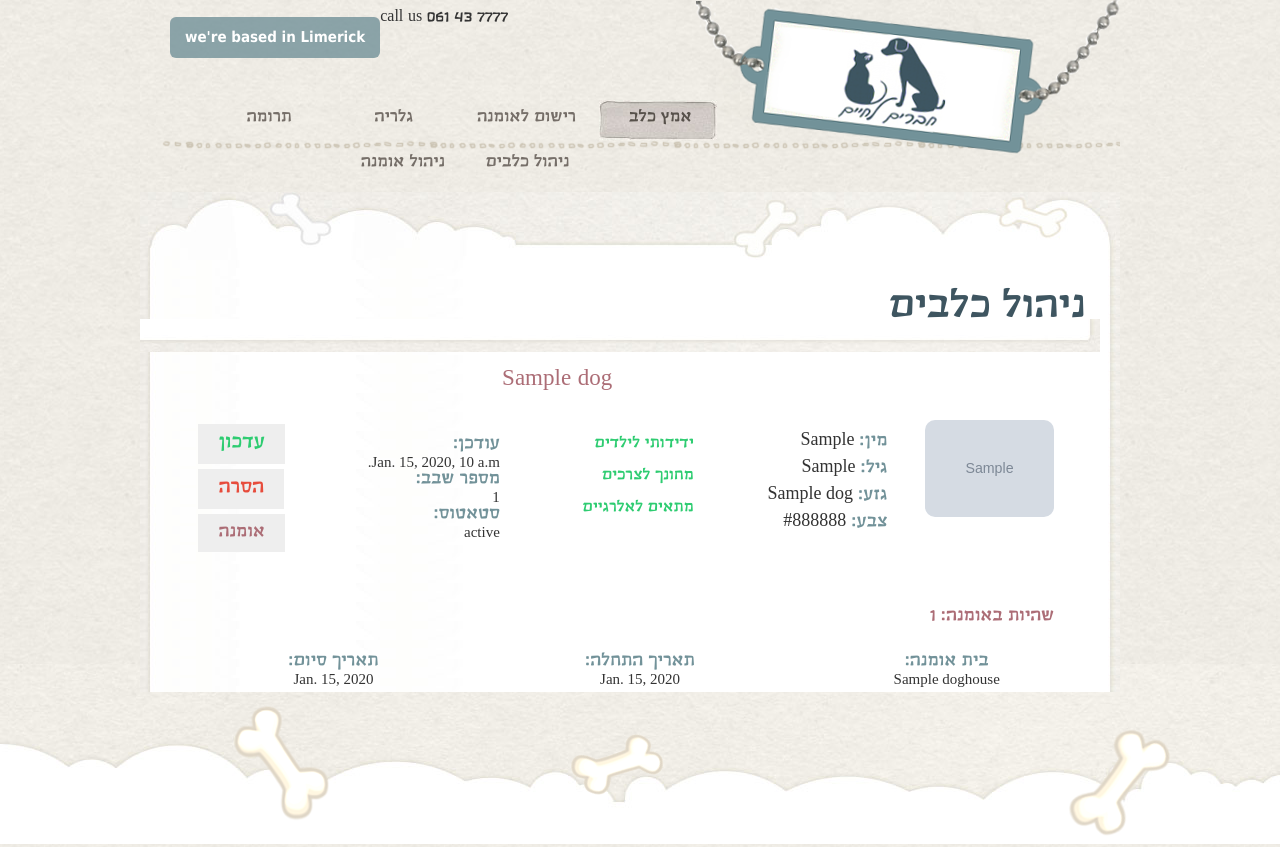
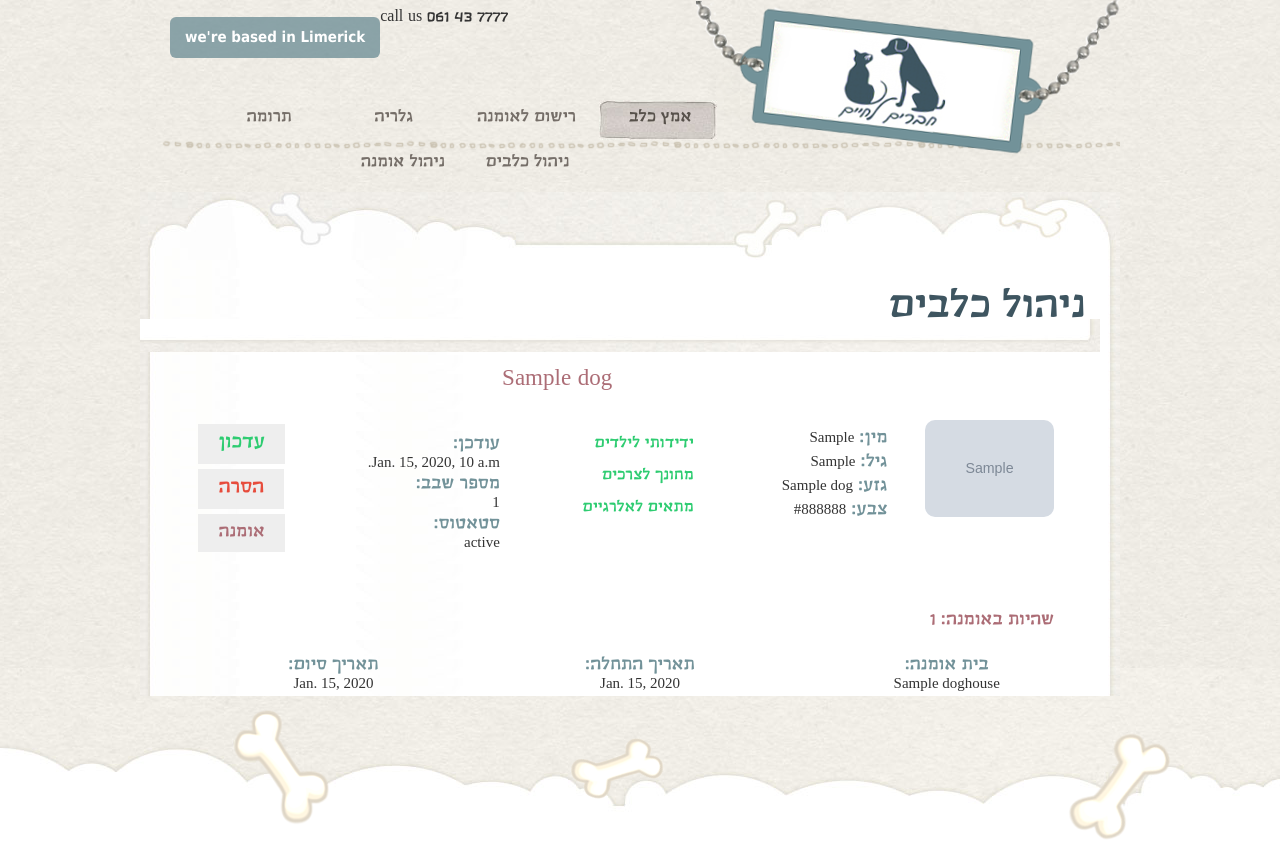
Before and after one commit to ofirnn/friends_forlife, a Django app: a page that uses friends_forlife/app/templates/app/dogs_index.html in a window 1280 px wide. Shown: the top 847 px of the page. Run offline with Django 3.2, Linux system fonts and the light colour scheme; a user stored in the database is signed in; tables that the repository leaves empty hold one stand-in row (values such as "Sample post"); grey boxes marked "Sample" are stand-in pictures; parts of the project's set-up code (start-up, migrations or seed data) failed here and were passed over.

Commit message:
change dogs_index

```diff
--- a/friends_forlife/app/static/style/style.css
+++ b/friends_forlife/app/static/style/style.css
@@ -831,7 +831,7 @@ input[type="search"]::-webkit-search-decoration {
 /*====PAGE - Dogs-Index =====*/
 /*=========================================*/
 
-.dogs_index_UpdateBtn{
+.dogs_index_UpdateBtn {
 	color:#2ecc71;
     font-size: 20px;
     background: #eee;
@@ -845,7 +845,7 @@ input[type="search"]::-webkit-search-decoration {
 	margin-top: 10%;
 }
 
-.dogs_index_FosterBtn{
+.dogs_index_FosterBtn {
 	color:#AC6D76;
     font-size: 18px;
     background: #eee;
@@ -858,7 +858,7 @@ input[type="search"]::-webkit-search-decoration {
 
 	margin-top: 5px;
 }
-.dogs_index_RemoveBtn{
+.dogs_index_RemoveBtn {
 	color:#e74c3c;
     font-size: 20px;
     background: #eee;
@@ -869,6 +869,17 @@ input[type="search"]::-webkit-search-decoration {
     font-family: trashimclm;
     float: left;
 	margin-top: 5px;
+}
+
+.dogs_index_UpdateBtn:hover, .dogs_index_FosterBtn:hover, .dogs_index_RemoveBtn:hover {
+	background: #3E5560;
+    text-decoration: none;
+    color: #eee;
+    -webkit-transition: background-color 1000ms linear;
+    -moz-transition: background-color 1000ms linear;
+    -o-transition: background-color 1000ms linear;
+    -ms-transition: background-color 1000ms linear;
+    transition: background-color 1000ms linear;
 }
 
 #dogs_index_dog_div>.picture {
@@ -937,14 +948,14 @@ input[type="search"]::-webkit-search-decoration {
 	margin-top: 36px;
 }
 
-.dogs_index_col.dogDetailAdmin p {
+.dogs_index_col.dogDetailAdmin p,  .dogs_index_col.dogs_index_details p {
 	margin-bottom: 5px;
 }
 
 .dogs_index_col.dogDetailAdmin p {
 	font-family: gisha;
 	font-weight: lighter;
-	font-size: 18px;
+	font-size: 15px;
 }
 
 .dogs_index_col.dogDetailAdmin p span {
--- a/friends_forlife/app/templates/app/dogs_index.html
+++ b/friends_forlife/app/templates/app/dogs_index.html
@@ -108,7 +108,7 @@
                                                <p style="color:#e74c3c;"> לא מתאים לאלרגיים</p>
                                             {% endif %}
                                         </div>
-                                        <div class="dogs_index_col">
+                                        <div class="dogs_index_col dogs_index_details">
 {#                                            <p class="description"> {{ dog.description }}</p>#}
                                               <br>
                                               <label class="label"> עודכן:</label>
```
